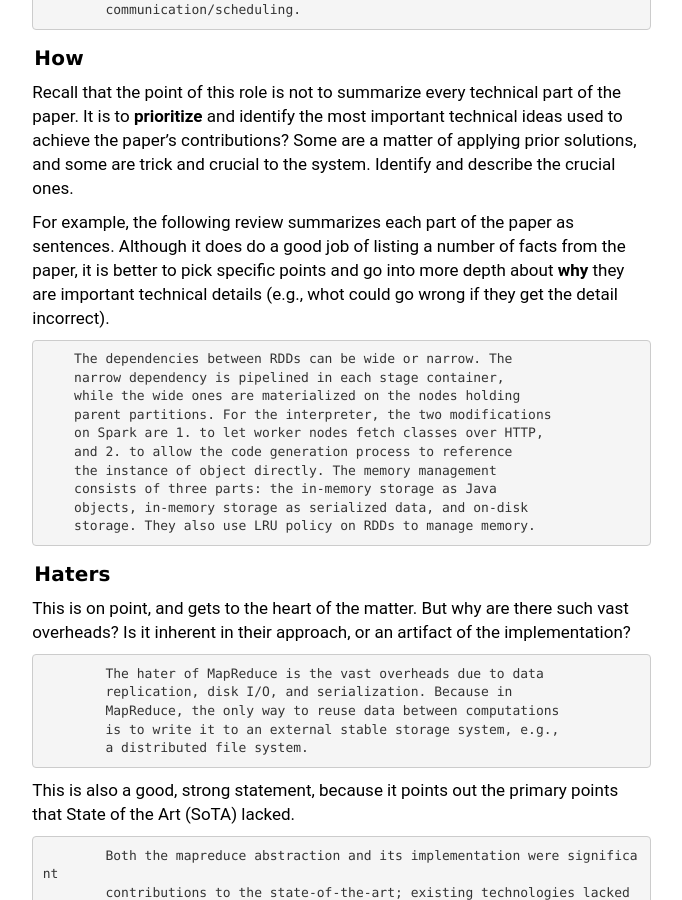
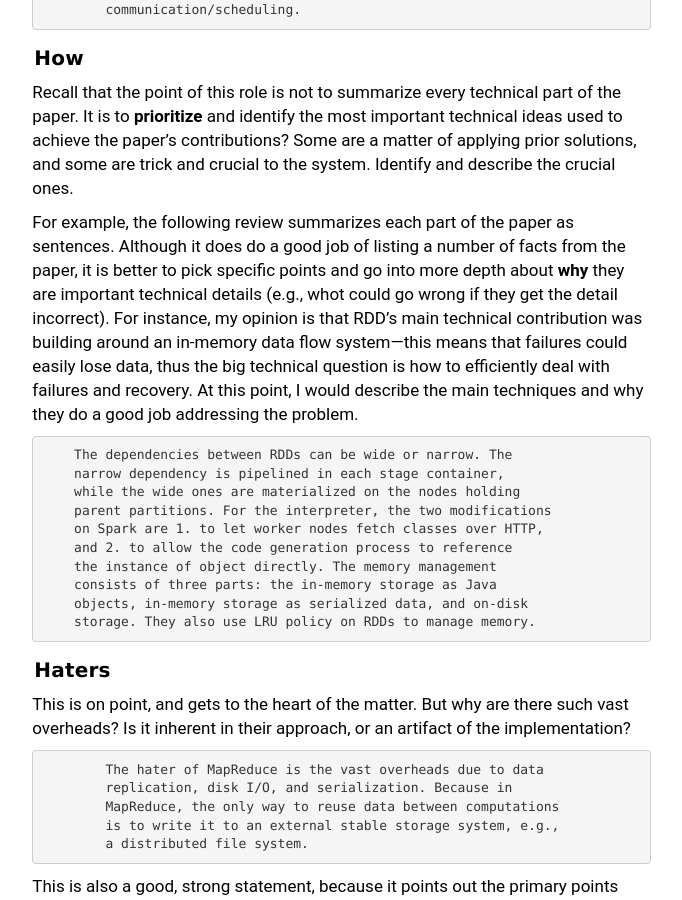
Before and after one commit to wzao1515/w6113.github.io, a Jekyll site: the page built from exreviews_14.md, in a window 1280 px wide and 900 px high, scrolled down 436 px. Shown: the whole window, without its empty margins (292-974 px from the left). Built offline with Jekyll 4.4.1, drawn with Linux system fonts in a browser that asks for light colours; our own code applies the rules of GitHub Pages for plain Markdown files.

Commit message:
updated website

```diff
--- a/exreviews_14.md
+++ b/exreviews_14.md
@@ -20,7 +20,7 @@ It's really good to identify the key comparison points from the state of the art
 Recall that the point of this role is not to summarize every technical part of the paper.  It is to **prioritize** and identify the most important technical ideas used to achieve the paper's contributions?  Some are a matter of applying prior solutions, and some are trick and crucial to the system.  Identify and describe the crucial ones.
 
 
-For example, the following review summarizes each part of the paper as sentences.  Although it does do a good job of listing a number of facts from the paper, it is better to pick specific points and go into more depth about **why** they are important technical details (e.g., whot could go wrong if they get the detail incorrect).
+For example, the following review summarizes each part of the paper as sentences.  Although it does do a good job of listing a number of facts from the paper, it is better to pick specific points and go into more depth about **why** they are important technical details (e.g., whot could go wrong if they get the detail incorrect).  For instance, my opinion is that RDD's main technical contribution was building around an in-memory data flow system---this means that failures could easily lose data, thus the big technical question is how to efficiently deal with failures and recovery.  At this point, I would describe the main techniques and why they do a good job addressing the problem.
 
         The dependencies between RDDs can be wide or narrow. The
         narrow dependency is pipelined in each stage container,
```
